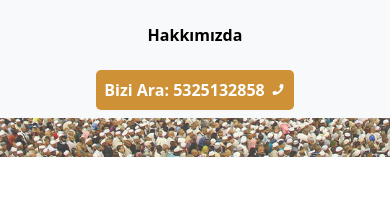
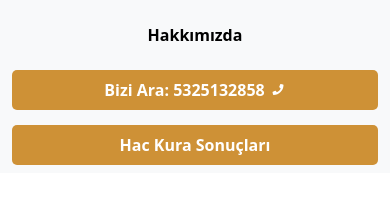
Before and after one commit to erenyusufduran/birey-tour, a React (Vite) app: page / in a window 390 px wide. Both pictures are taken after a click on the button 350 px from the left and 38 px from the top of the page. Shown: the part 349-558 px from the top of the page. Built offline with nearby package versions, Linux system fonts and the light colour scheme.

Commit message:
lottery button

```diff
--- a/src/components/Navbar.jsx
+++ b/src/components/Navbar.jsx
@@ -73,6 +73,12 @@ const TabletNoneAndMobilDisplay = styled.span`
     display: none;
   }
 `;
+
+const LotteryButton = styled(NavItems)`
+  @media screen and (max-width: 1415px) and (min-width: 1200px) {
+    display: none;
+  }
+`
 
 function NavBar({ expanded, setExpanded }) {
   const navigate = useNavigate();
@@ -154,7 +160,6 @@ function NavBar({ expanded, setExpanded }) {
             <StyledLinkComp to="/hakkimizda" setExpanded={setExpanded}>
               Hakkımızda
             </StyledLinkComp>
-            <span style={{ display: 'flex', gap: '1em', justifyContent: 'center' }}>
             <NavItems style={{ backgroundColor: '#ce9136' }}>
               <a style={{ color: '#fff', textDecoration: 'none' }} href={`tel:+905325132858`}>
                 Bizi Ara: 5325132858
@@ -163,7 +168,10 @@ function NavBar({ expanded, setExpanded }) {
                 </TabletNoneAndMobilDisplay>
               </a>
             </NavItems>
-            </span>
+
+            <LotteryButton style={{ backgroundColor: '#ce9136' }}>
+              <a style={{ color: '#fff', textDecoration: 'none' }}>Hac Kura Sonuçları</a>
+            </LotteryButton>
           </StyledForm>
         </Navbar.Collapse>
       </Container>
```
Lines whose indentation alone changed are shown as unchanged.
